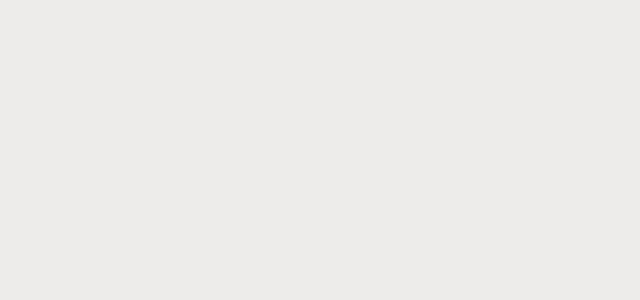
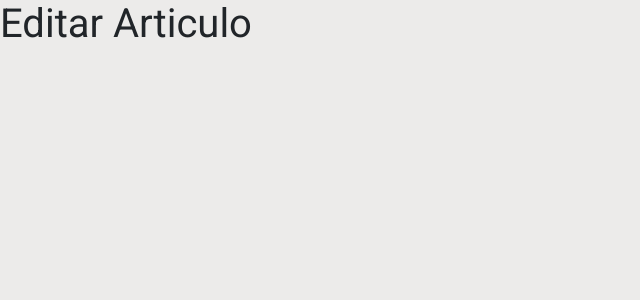
Before and after one commit to soriagorgoroso/ecommerceFront-Admin2022, a React (Create React App) app: page /articulos/1 in a window 1280 px wide. Before the commit this address had no page. Shown: the top 300 px of the page, without its empty margins (0-640 px from the left). Built offline with nearby package versions, Linux system fonts and the light colour scheme.

Commit message:
Edit product

```diff
--- a/src/App.jsx
+++ b/src/App.jsx
@@ -8,6 +8,7 @@ import ArticleCRUD from "./pages/ArticleCRUD";
 import UserCRUD from "./pages/UserCRUD";
 import CategoryCRUD from "./pages/CategoryCRUD";
 import OrderCRUD from "./pages/OrderCRUD";
+import EditProduct from "./pages/EditProduct";
 
 function App() {
   //const loggedUser = useSelector((state) => state.users[0]);
@@ -15,12 +16,15 @@ function App() {
   return (
     <div className="app">
       <Routes>
+        //pages
         <Route path="/login" element={<Login />} />
         <Route path="/" element={<Admin />} />
         <Route path="/articulos" element={<ArticleCRUD />} />
         <Route path="/usuarios" element={<UserCRUD />} />
         <Route path="/categorias" element={<CategoryCRUD />} />
         <Route path="/pedidos" element={<OrderCRUD />} />
+        //edit pages
+        <Route path="/articulos/:id" element={<EditProduct />} />
       </Routes>
       <ToastContainer />
     </div>
--- a/src/pages/EditProduct.jsx
+++ b/src/pages/EditProduct.jsx
@@ -1,7 +1,11 @@
 import React from "react";
 
 function EditProduct() {
-  return <div>EditProduct</div>;
+  return (
+    <>
+      <h1>Editar Articulo</h1>
+    </>
+  );
 }
 
 export default EditProduct;
```
